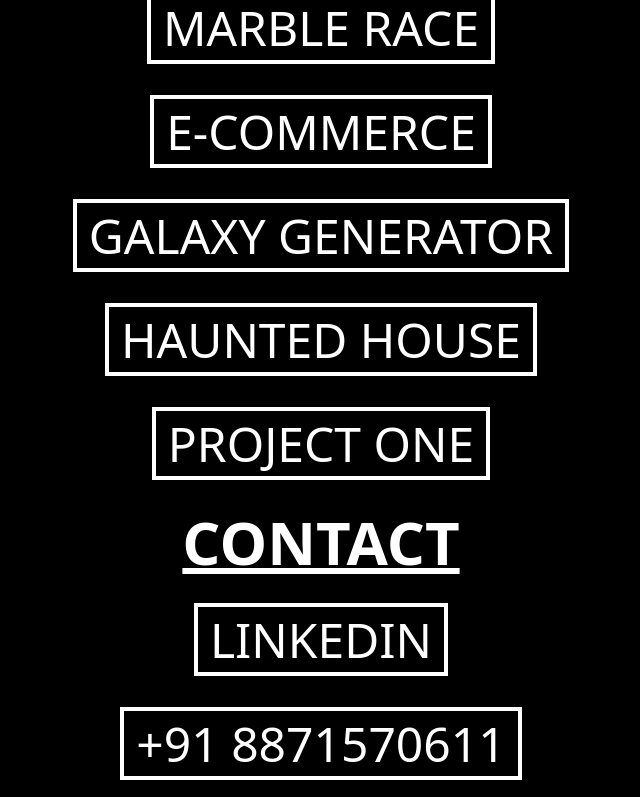
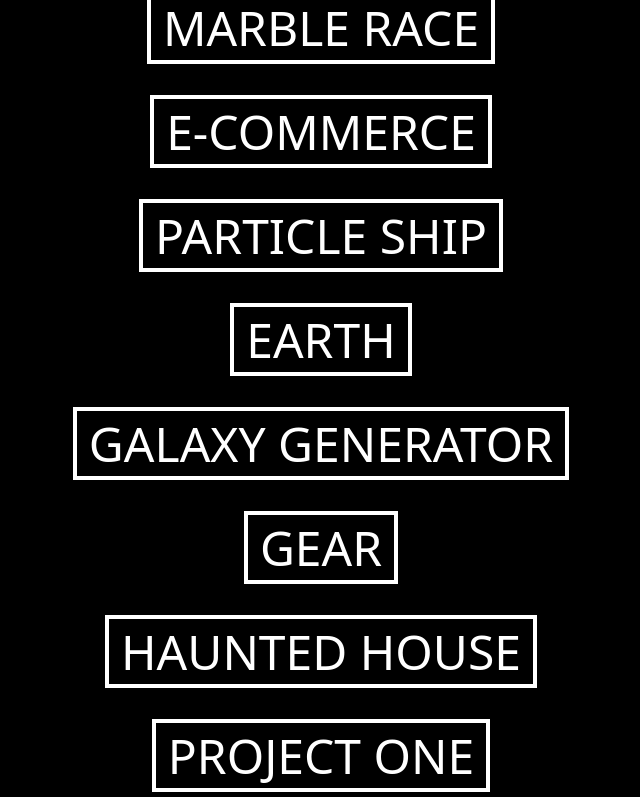
Before and after one commit to AR247365/2D-Portfolio, a React (Vite) app in the folder portfolio/: page / in a window 1280 px wide. Shown: the part 600-1397 px from the top of the page, without its empty margins (319-959 px from the left). Built offline with nearby package versions, Linux system fonts and the light colour scheme.

Commit message:
Update Portfolio.jsx

```diff
--- a/portfolio/src/Portfolio.jsx
+++ b/portfolio/src/Portfolio.jsx
@@ -56,6 +56,24 @@ export default function Portfolio() {
             </a>
           </li>
 
+          <li className=" py-7 text-center">
+            <a
+              href="https://molecule-ship.netlify.app/"
+              target="_blank"
+              className="text-white font-normal text-5xl border-4 px-3 border-white hover:bg-white hover:text-black"
+            >
+              PARTICLE SHIP
+            </a>
+          </li>
+          <li className=" py-7 text-center">
+            <a
+              href="https://earth-planet-3.netlify.app/"
+              target="_blank"
+              className="text-white font-normal text-5xl border-4 px-3 border-white hover:bg-white hover:text-black"
+            >
+              EARTH
+            </a>
+          </li>
           <li className=" py-7 text-center ">
             <a
               href="https://galaxy-generat0r.netlify.app/"
@@ -63,6 +81,15 @@ export default function Portfolio() {
               className="text-white font-normal text-5xl border-4 px-3 border-white hover:bg-white hover:text-black"
             >
               GALAXY GENERATOR
+            </a>
+          </li>
+          <li className=" py-7 text-center">
+            <a
+              href="https://silced-model.netlify.app/"
+              target="_blank"
+              className="text-white font-normal text-5xl border-4 px-3 border-white hover:bg-white hover:text-black"
+            >
+              GEAR
             </a>
           </li>
           <li className=" py-7 text-center ">
```
